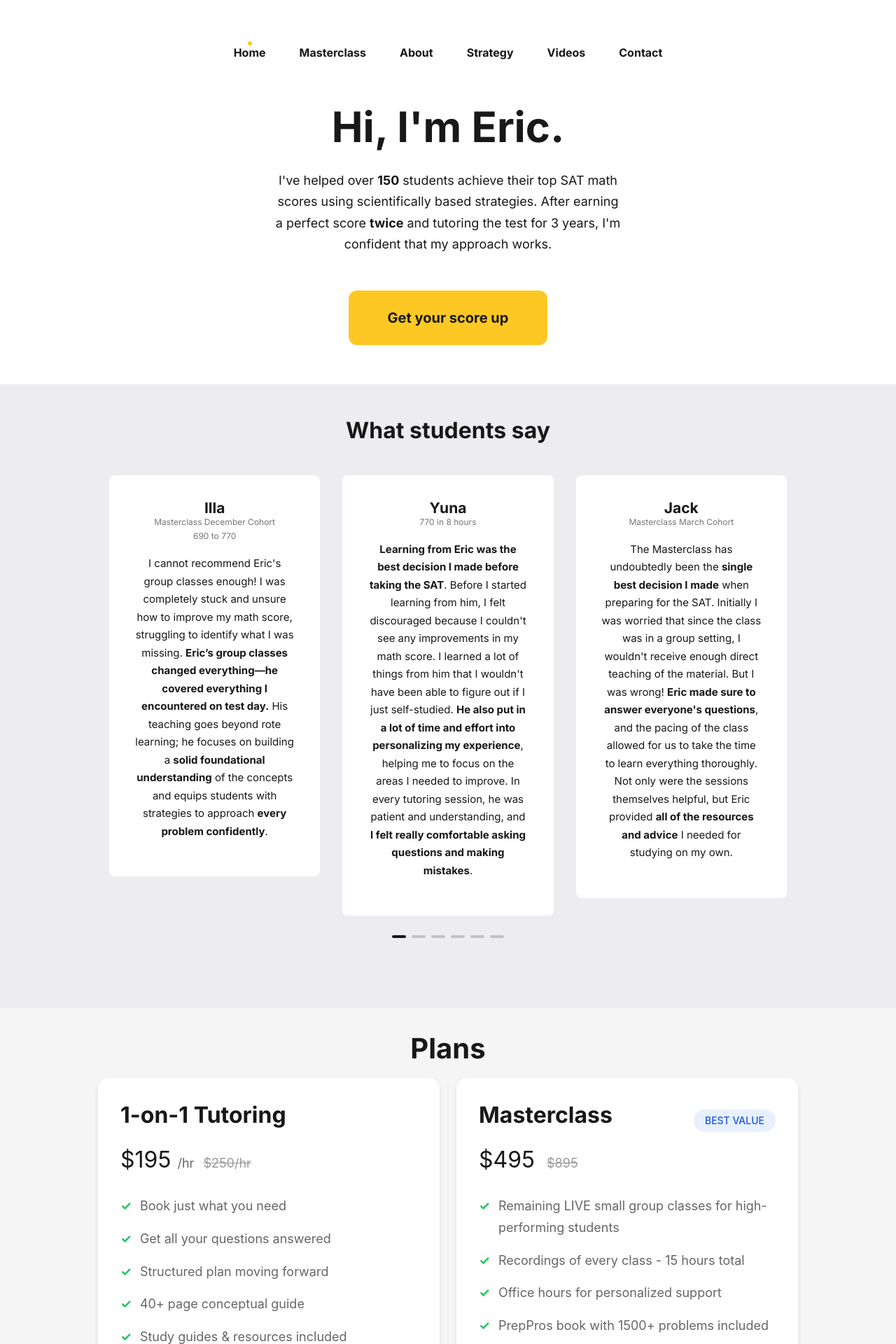
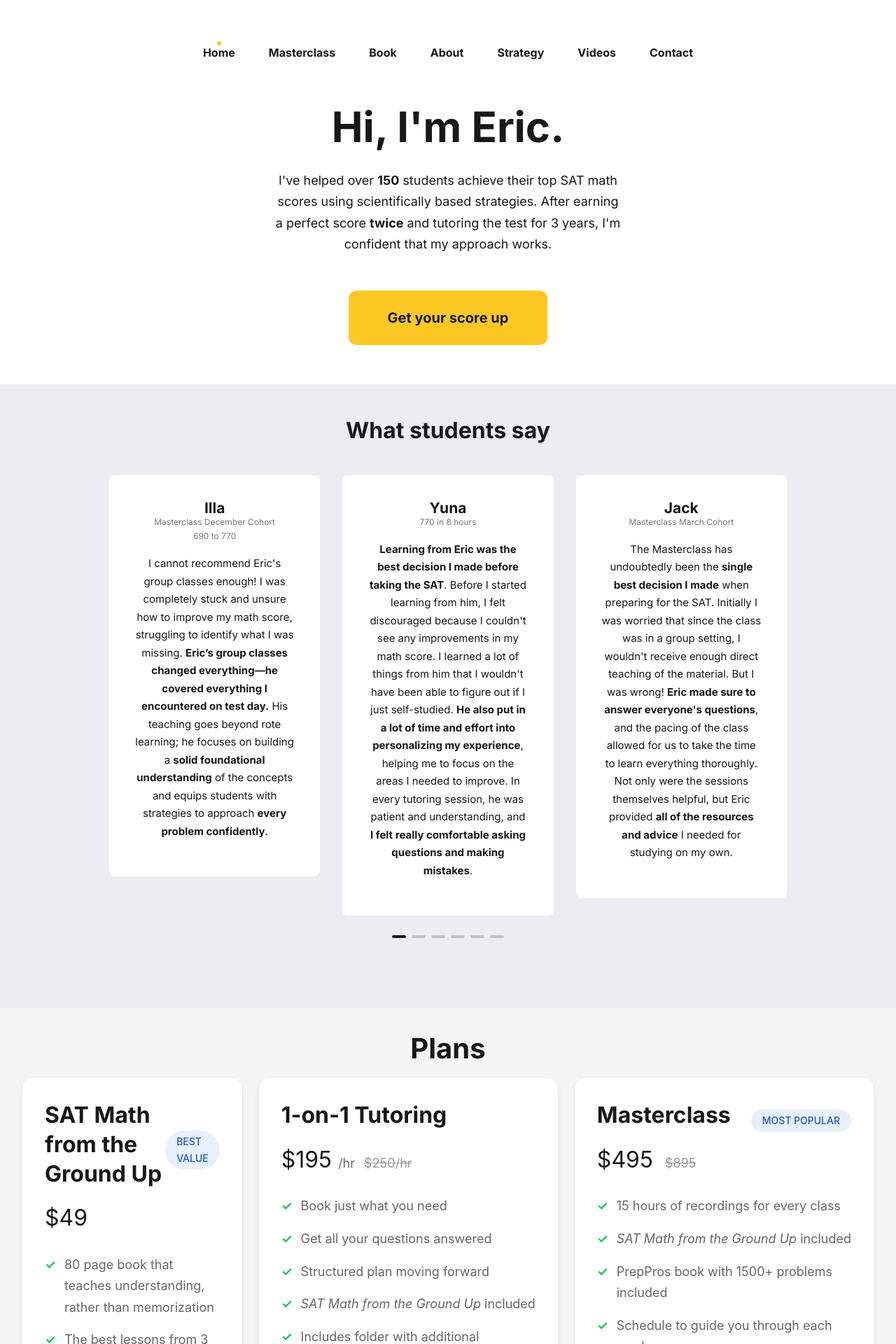
Before and after one commit to qExobyte/qExobyte.github.io, a Jekyll site: the page built from index.html, in a window 1280 px wide. Shown: the top 1920 px of the page at 70% size. Built offline with Jekyll 4.4.1, drawn with Linux system fonts in a browser that asks for light colours; nearby versions of some CDN libraries; some web fonts are replaced; some of the changed text lies outside the part shown.

Commit message:
sat math from the ground up

```diff
--- a/_data/settings.yml
+++ b/_data/settings.yml
@@ -6,6 +6,7 @@
   8h: 1295
   class: 895
   class-sale: 495
+  book: 49
   late: true
   hours: 750
   years: 3
@@ -29,6 +30,8 @@
       url: '/'
     - url: '/classes/'
       title: 'Masterclass'
+    - url: '/book/'
+      title: 'Book'
     - url: '/about/'
       title: 'About'
     - url: '/strategy/'
--- a/_includes/masterclass-late-list.html
+++ b/_includes/masterclass-late-list.html
@@ -1,9 +1,8 @@
 <ul class="feature-list">
-    <li class="feature-item">Remaining LIVE small group classes for high-performing students</li>
-    <li class="feature-item">Recordings of every class - 15 hours total</li>
-    <li class="feature-item">Office hours for personalized support</li>
+<!--    <li class="feature-item">Remaining LIVE small group classes for high-performing students</li>-->
+    <li class="feature-item">15 hours of recordings for every class</li>
+    <li class="feature-item"><i style="white-space: nowrap;">SAT Math from the Ground Up</i>&nbsp;included</li>
     <li class="feature-item">PrepPros book with 1500+ problems included</li>
     <li class="feature-item">Schedule to guide you through each week</li>
-    <li class="feature-item">40+ page conceptual guide</li>
     <li class="feature-item"><b>Most students end with a 750+</b></li>
 </ul>
--- a/_includes/masterclass-list.html
+++ b/_includes/masterclass-list.html
@@ -2,8 +2,8 @@
     <li class="feature-item">15 hours of LIVE small group classes for high-performing students</li>
     <li class="feature-item">Office hours for personalized support</li>
     <li class="feature-item">Recordings of every class</li>
+    <li class="feature-item"><i style="white-space: nowrap;">SAT Math from the Ground Up</i>&nbsp; included</li>
     <li class="feature-item">PrepPros book with 1500+ problems included</li>
     <li class="feature-item">Schedule to guide you through each week</li>
-    <li class="feature-item">40+ page conceptual guide</li>
     <li class="feature-item"><b>Most students end with a 750+</b></li>
 </ul>
--- a/_includes/section-pricing.html
+++ b/_includes/section-pricing.html
@@ -6,6 +6,32 @@
         <h2 class="pricing-title">Plans</h2>
 
         <div class="pricing-grid">
+            <!-- SAT Math from the Ground Up Card -->
+            <div class="pricing-card">
+                <div class="card-header">
+                    <h2 class="card-title">SAT Math from the Ground Up</h2>
+                    <span class="popular-tag">BEST VALUE</span>
+                </div>
+                <div class="price-container">
+                    <span class="price">
+                    {% if  site.data.settings.stats.book %}
+                        ${{site.data.settings.stats.book }}
+                        {% else %}
+                        $TBD
+                    {% endif %}
+                    </span>
+                </div>
+                <ul class="feature-list">
+                    <li class="feature-item">80 page book that teaches understanding, rather than memorization</li>
+                    <li class="feature-item">The best lessons from 3 years of tutoring</li>
+                    <li class="feature-item">200+ conceptual questions & explanations</li>
+                    <li class="feature-item">Bonus: Overview of every topic & every formula to know</li>
+                </ul>
+                <a href="/book">
+                    <button class="enroll-button">Learn More</button>
+                </a>
+            </div>
+
             <!-- 1-on-1 Tutoring Card -->
             <div class="pricing-card">
                 <div class="card-header">
@@ -20,42 +46,20 @@
                     <li class="feature-item">Book just what you need</li>
                     <li class="feature-item">Get all your questions answered</li>
                     <li class="feature-item">Structured plan moving forward</li>
-                    <li class="feature-item">40+ page conceptual guide</li>
-                    <li class="feature-item">Study guides & resources included</li>
+                    <li class="feature-item"><i style="white-space: nowrap;">SAT Math from the Ground Up</i>&nbsp;included</li>
+                    <li class="feature-item">Includes folder with additional resources</li>
+                    <li class="feature-item">Option to setup a long-term tutoring plan</li>
                 </ul>
                 <a href="/#book">
                     <button class="enroll-button">Book</button>
                 </a>
             </div>
 
-            <!-- 8 Hour Plan Card -->
-<!--            <div class="pricing-card">-->
-<!--                <div class="card-header">-->
-<!--                    <h2 class="card-title">8 Hour Plan</h2>-->
-<!--                    <span class="popular-tag">POPULAR</span>-->
-<!--                </div>-->
-<!--                <div class="price-container">-->
-<!--                    <span class="price">${{ site.data.settings.stats.8h }}</span>-->
-<!--                    <span class="original-price">${{ site.data.settings.stats.rate | times: 8 }}</span>-->
-<!--                </div>-->
-<!--                <ul class="feature-list">-->
-<!--                    <li class="feature-item">8 hours of 1-on-1 tutoring</li>-->
-<!--                    <li class="feature-item">All necessary prep book(s) included</li>-->
-<!--                    <li class="feature-item">Comprehensive study plan</li>-->
-<!--                    <li class="feature-item">40+ page conceptual guide</li>-->
-<!--                    <li class="feature-item">Study guides & resources included</li>-->
-<!--                    <li class="feature-item"><b>Most students improve 70-150 points</b></li>-->
-<!--                </ul>-->
-<!--                <a href="/#book">-->
-<!--                    <button class="enroll-button">Book (1-on-1 first)</button>-->
-<!--                </a>-->
-<!--            </div>-->
-
             <!-- Masterclass Card -->
             <div class="pricing-card">
                 <div class="card-header">
                     <h2 class="card-title">Masterclass</h2>
-                    <span class="popular-tag">BEST VALUE</span>
+                    <span class="popular-tag">MOST POPULAR</span>
                 </div>
                 <div class="price-container">
                     <span class="price">
--- a/_pages/classes.html
+++ b/_pages/classes.html
@@ -1,5 +1,6 @@
 ---
 layout: custom-page
+title: SAT Math Masterclass
 permalink: /classes/
 ---
 <script async
--- a/_sass/pricing_styles.scss
+++ b/_sass/pricing_styles.scss
@@ -12,7 +12,7 @@
 }
 
 .pricing-wrapper .pricing-container {
-  max-width: 1000px;
+  max-width: 1500px;
   margin: 0 auto;
 }
 
@@ -24,7 +24,7 @@
 
 .pricing-wrapper .pricing-grid {
   display: grid;
-  grid-template-columns: repeat(2, 1fr);
+  grid-template-columns: repeat(3, 1fr);
   gap: 1.5rem;
 }
 
```
Also changed, not shown: _pages/products.html (added, +10 -0 lines).
